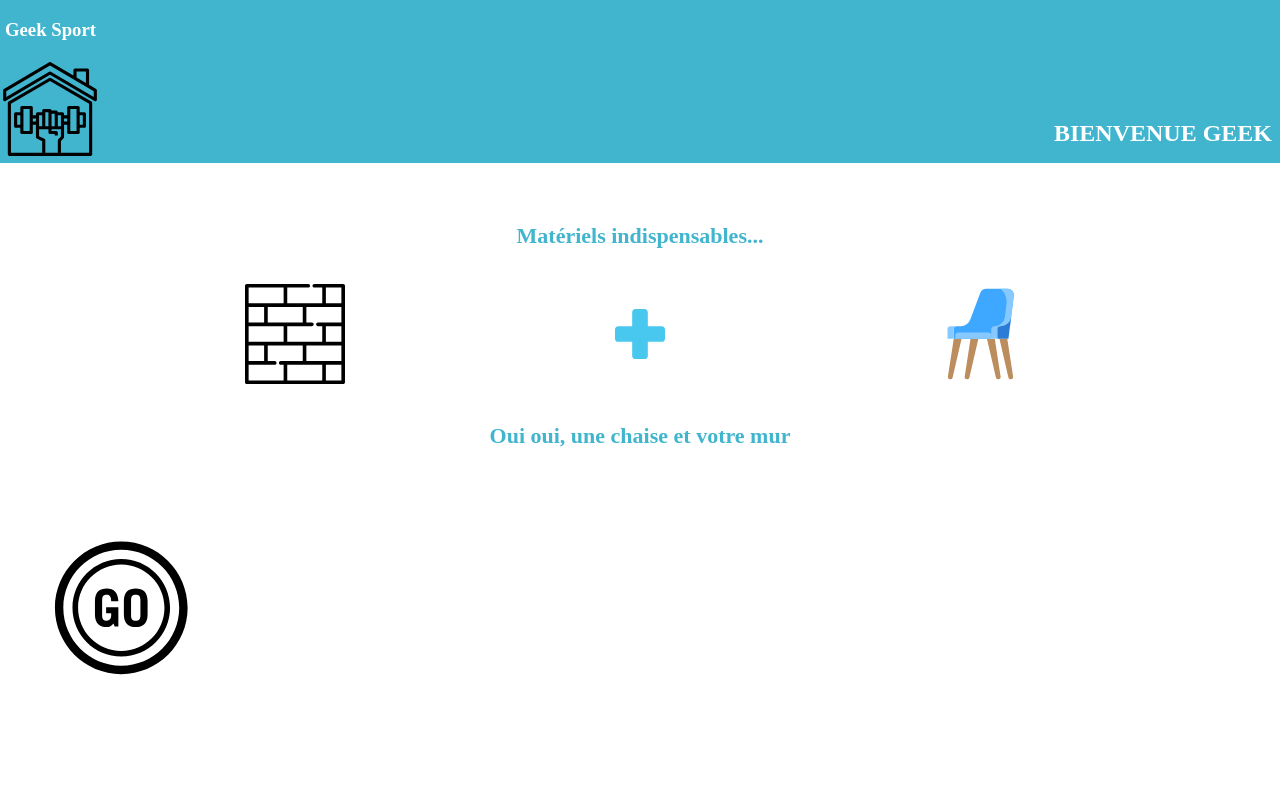
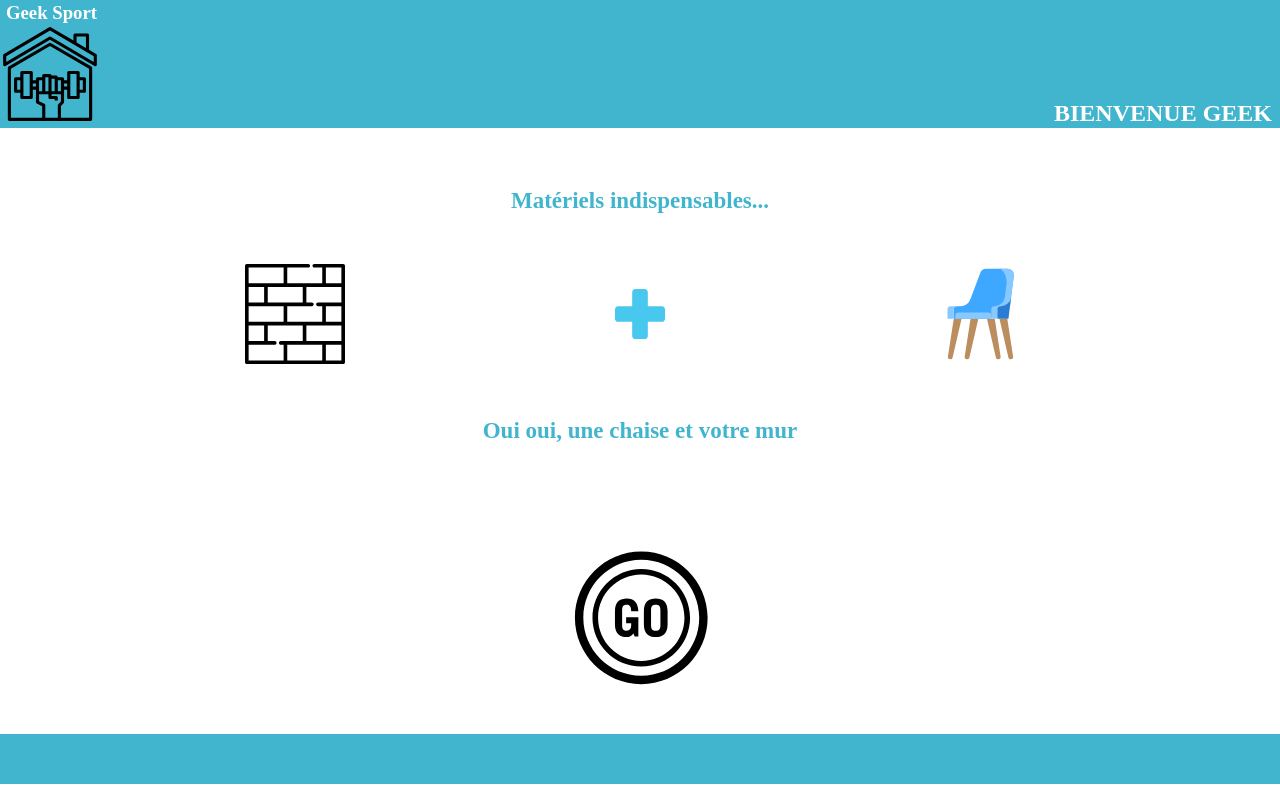
Before and after one commit to delphdevweb/GeekSport, a plain HTML site: page index.html in a window 1280 px wide. Drawn offline with Linux system fonts and the light colour scheme.

Commit message:
ajout style footer+ commentaires

```diff
--- a/style.css
+++ b/style.css
@@ -3,6 +3,8 @@ body{
     margin: 0;
 
 }
+
+/*HEADER*/
 
 header{
     box-sizing: border-box;
@@ -14,11 +16,7 @@ header{
     color: white;
 }
 
-.logo{
-    margin: 0;
-    padding: 0;
-    height: auto;
-}
+/* LOGO */
 .geeklogo{
     margin: 0;
     padding: 0;
@@ -26,18 +24,35 @@ header{
     height: auto;
 }
 
+/* TITRES */
+
+
+/* Titre sur le logo*/
 h3{
-    margin-left: 5px;
+    margin: 2px 0 0 6px;
+    padding: 0;
+
 }
+
+/*Titre bienvenue*/
 h2{
     position:relative;
-    top:100px;
+    top:80px;
     right: 8px;
 }
-h4{
+
+
+main{
+    margin: 60px 0 0px 0;
+    width: 100%;
+}
+
+main p{
+    color: #41B5CE;
+    font-size: 23px;
+    margin: 50px 0;
+    font-weight: bold;
     text-align: center;
-    color: #41B5CE;
-    font-weight: bold;
 }
 
 .materiel{
@@ -47,18 +62,7 @@ h4{
 
 }
 
-main{
-    margin: 60px 0 0px 0;
-    width: 100%;
-    color: #41B5CE;
-    font-weight: bold;
-}
 
-main p{
-    font-size: 22px;
-    margin: 35px 0;
-    text-align: center;
-}
 .materiel div{
 
     height: auto;
@@ -83,7 +87,7 @@ img{
     margin-left: 25%;
 }
 
-footer{
+.go{
     width: 100%;
     display: flex;
     justify-content: center;
@@ -93,3 +97,9 @@ footer{
     width: 240px;
     height: auto;
 }
+
+footer{
+    width: 100%;
+    height: 50px;
+    background-color:#41B5CE ;
+}
```
